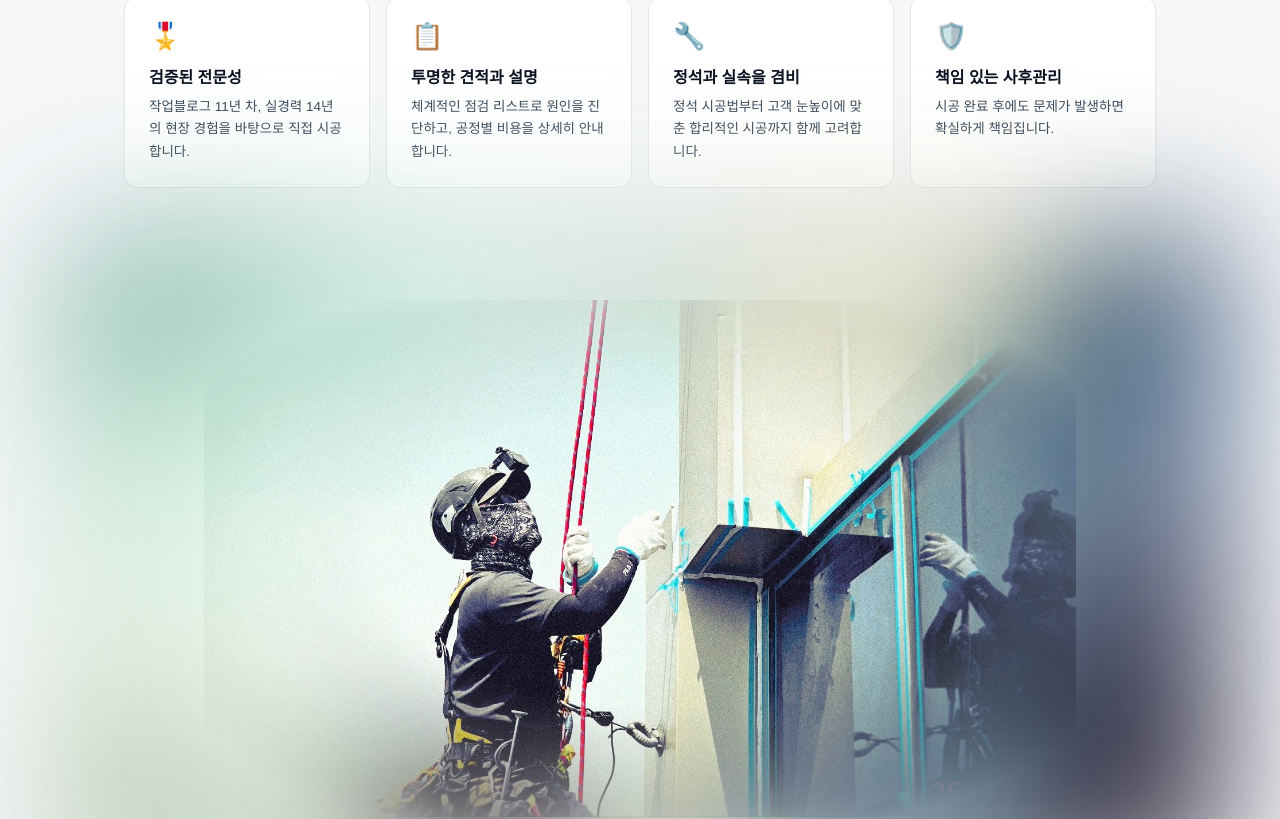
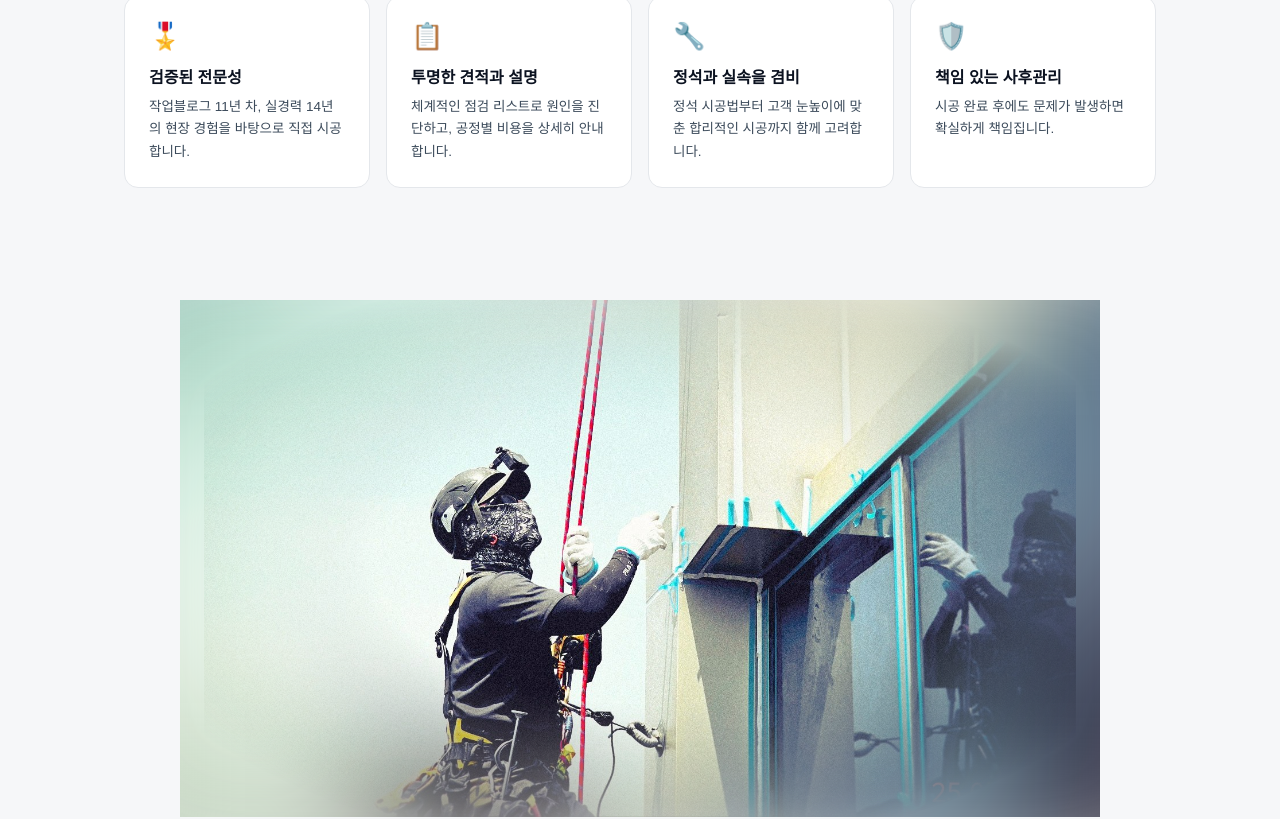
Before and after one commit to seasons881225-star/leno-local-seo, a Next.js app: page / in a window 1280 px wide. Shown: the part 6319-7138 px from the top of the page. Built offline with nearby package versions, Linux system fonts and the light colour scheme; a web font is replaced by a local one.

Commit message:
Add files via upload

```diff
--- a/components/BrandPhotoSection.jsx
+++ b/components/BrandPhotoSection.jsx
@@ -21,6 +21,7 @@ export default function BrandPhotoSection({ src = "/images/brand/bottom-photo.jp
           maxWidth: 920,
           position: "relative",
           aspectRatio: "16 / 9",
+          overflow: "hidden",
         }}
       >
         {/* 배경: 같은 사진을 크게 확대 + 강하게 블러 처리 */}
--- a/styles/globals.css
+++ b/styles/globals.css
@@ -35,6 +35,8 @@ body {
   color: var(--ink);
   font-family: var(--font-body);
   -webkit-font-smoothing: antialiased;
+  overflow-x: hidden;
+  max-width: 100%;
 }
 
 a {
```
